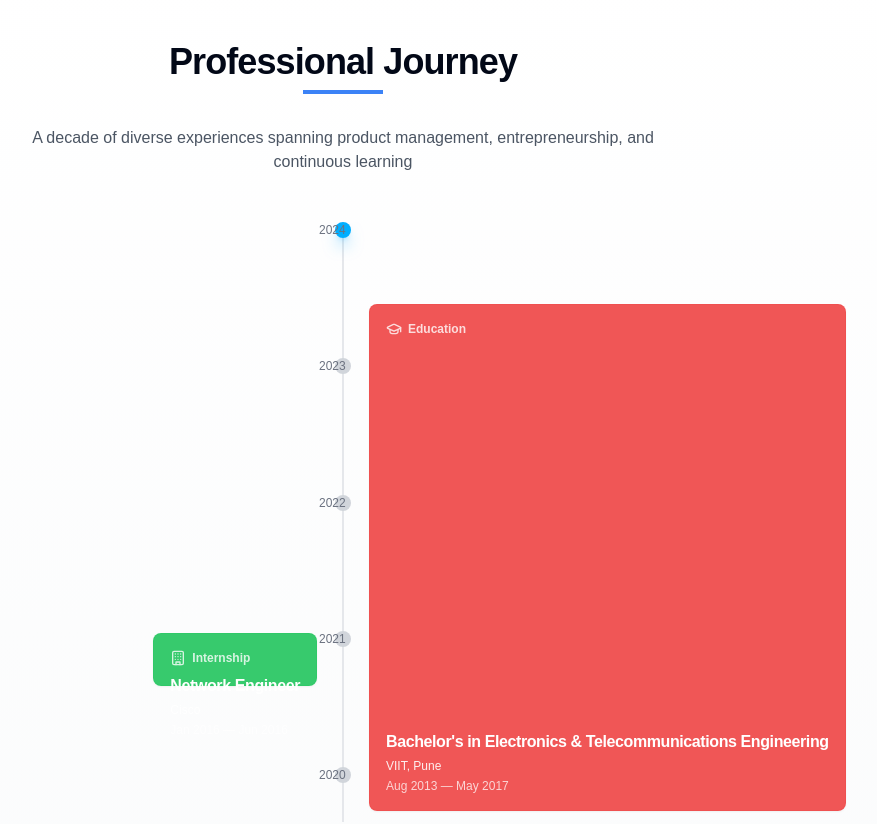
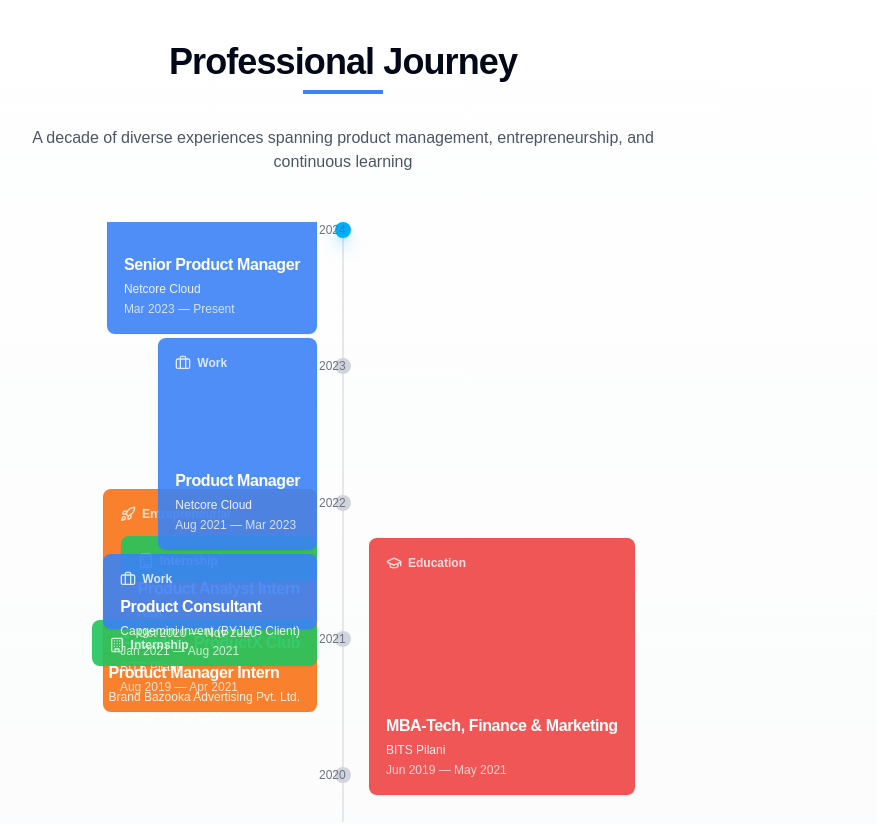
Before and after one commit to networkerman/uday-personal-website, a React (Vite) app: page / in a window 1280 px wide. Shown: the part 3560-4384 px from the top of the page, without its empty margins (297-1174 px from the left). Built offline with nearby package versions, Linux system fonts and the light colour scheme.

Commit message:
Update timeline to show recent experiences at top

```diff
--- a/src/components/sections/Experience.tsx
+++ b/src/components/sections/Experience.tsx
@@ -29,17 +29,22 @@ const TimelineYear = ({ year, isActive }: { year: number; isActive: boolean }) =
 
 // Calculate position based on date range and timeline span
 const calculatePosition = (startDate: string, endDate: string, timelineStart: number, timelineEnd: number) => {
-  const start = new Date(startDate).getFullYear() + (new Date(startDate).getMonth() / 12);
-  const end = endDate === 'Present'
-    ? new Date().getFullYear() + (new Date().getMonth() / 12)
-    : new Date(endDate).getFullYear() + (new Date(endDate).getMonth() / 12);
+  const startDateObj = new Date(startDate);
+  const endDateObj = endDate === 'Present' ? new Date() : new Date(endDate);
 
-  const timelineSpan = timelineEnd - timelineStart;
-  const startPos = ((start - timelineStart) / timelineSpan) * 100;
-  const endPos = ((end - timelineStart) / timelineSpan) * 100;
-  const height = endPos - startPos;
+  const totalMonths = (timelineEnd - timelineStart) * 12;
+  const startMonths = ((startDateObj.getFullYear() - timelineStart) * 12) + startDateObj.getMonth();
+  const endMonths = ((endDateObj.getFullYear() - timelineStart) * 12) + endDateObj.getMonth();
 
-  return { top: `${startPos}%`, height: `${height}%` };
+  // Reverse the position calculation to show recent items at top
+  const startPercent = 100 - ((startMonths / totalMonths) * 100);
+  const endPercent = 100 - ((endMonths / totalMonths) * 100);
+  const height = Math.abs(endPercent - startPercent);
+
+  return {
+    top: `${Math.min(startPercent, endPercent)}%`,
+    height: `${height}%`
+  };
 };
 
 // Get color based on experience type
@@ -87,30 +92,19 @@ const Experience = () => {
   // Year visibility state for animation
   const [visibleYears, setVisibleYears] = useState<number[]>([timelineEnd]);
 
-  // Experience data (pre-sorted with most recent first)
+  // Experience data (sorted with most recent first)
   const experiences: BaseExperience[] = [
-    // Education (Right Side)
+    // Most Recent Experiences First
     {
-      title: "Bachelor's in Electronics & Telecommunications Engineering",
-      organization: "VIIT, Pune",
-      startDate: "Aug 2013",
-      endDate: "May 2017",
-      description: "Completed with First Class Distinction, building a strong technical foundation.",
-      side: "right",
-      type: "education"
+      title: "GrowthX Fellow",
+      organization: "GrowthX®",
+      startDate: "Feb 2024",
+      endDate: "Present",
+      description: "Engaged in a fellowship focused on Go-to-Market strategy and growth models with product leaders.",
+      skills: ["Go-to-Market Strategy", "Growth Hacking", "Product Management"],
+      side: "left",
+      type: "fellowship"
     },
-    {
-      title: "MBA-Tech, Finance & Marketing",
-      organization: "BITS Pilani",
-      startDate: "Jun 2019",
-      endDate: "May 2021",
-      description: "Graduated as Silver Medalist, specializing in product management and marketing strategies.",
-      side: "right",
-      type: "education",
-      verticalOffset: -50
-    },
-
-    // Professional Experiences (Left Side)
     {
       title: "Senior Product Manager",
       organization: "Netcore Cloud",
@@ -172,6 +166,16 @@ const Experience = () => {
       verticalOffset: -70
     },
     {
+      title: "MBA-Tech, Finance & Marketing",
+      organization: "BITS Pilani",
+      startDate: "Jun 2019",
+      endDate: "May 2021",
+      description: "Graduated as Silver Medalist, specializing in product management and marketing strategies.",
+      side: "right",
+      type: "education",
+      verticalOffset: -50
+    },
+    {
       title: "Founder - ProductX Club",
       organization: "BITS Pilani",
       startDate: "Aug 2019",
@@ -203,14 +207,13 @@ const Experience = () => {
       type: "internship"
     },
     {
-      title: "GrowthX Fellow",
-      organization: "GrowthX®",
-      startDate: "Feb 2024",
-      endDate: "Present",
-      description: "Engaged in a fellowship focused on Go-to-Market strategy and growth models with product leaders.",
-      skills: ["Go-to-Market Strategy", "Growth Hacking", "Product Management"],
-      side: "left",
-      type: "fellowship"
+      title: "Bachelor's in Electronics & Telecommunications Engineering",
+      organization: "VIIT, Pune",
+      startDate: "Aug 2013",
+      endDate: "May 2017",
+      description: "Completed with First Class Distinction, building a strong technical foundation.",
+      side: "right",
+      type: "education"
     }
   ];
 
```
